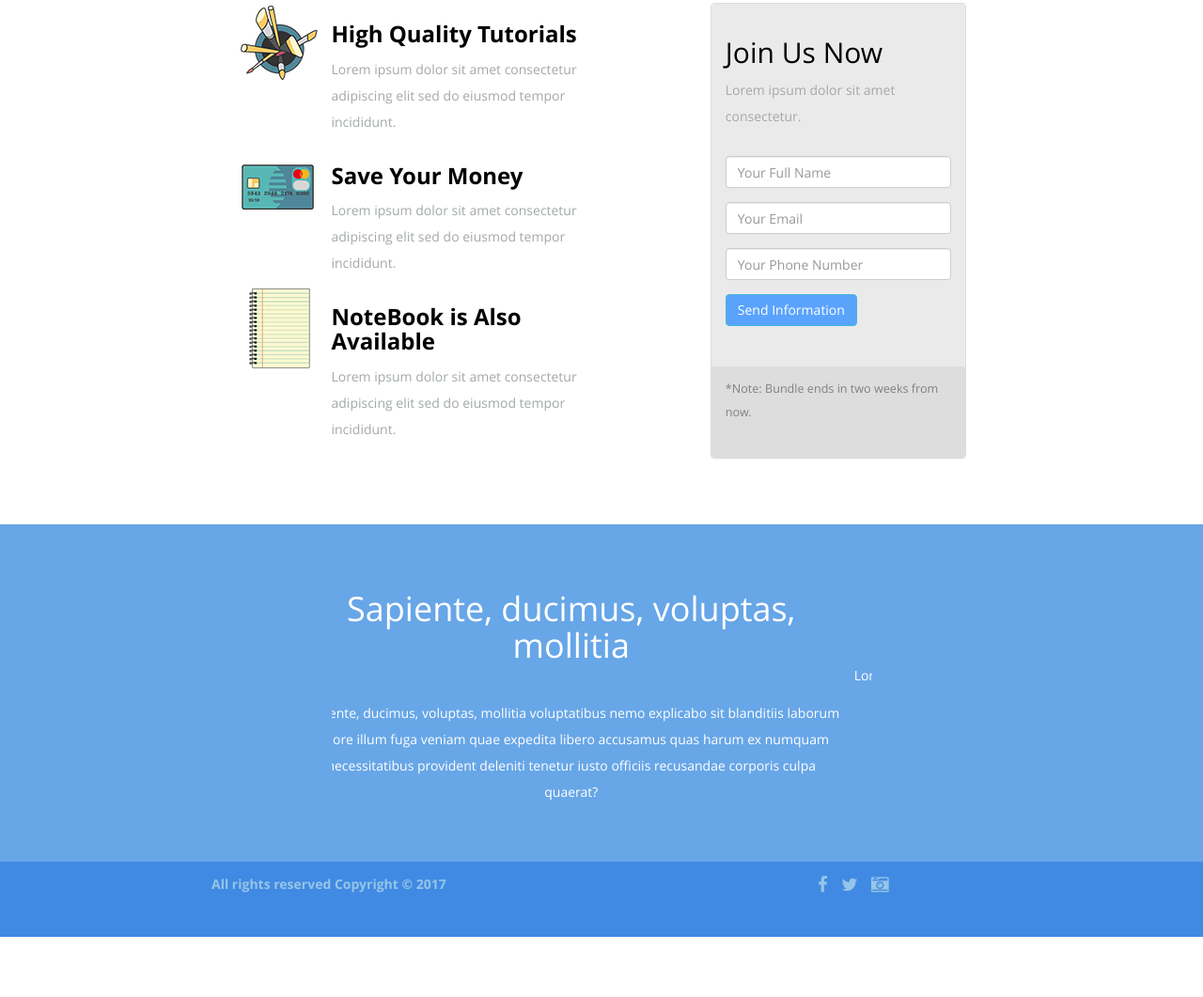
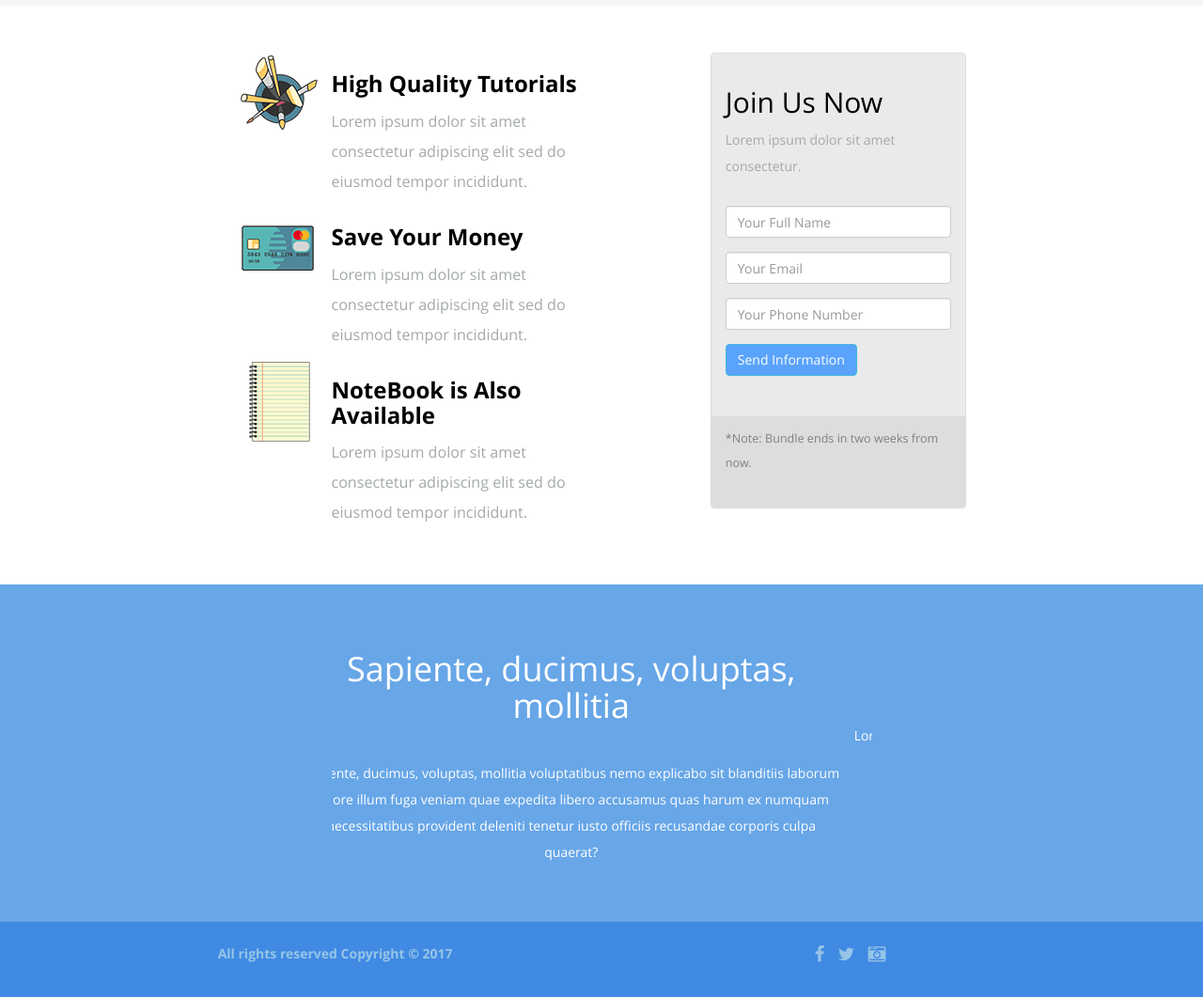
Before and after one commit to aby180182/aby180182.github.io, a plain HTML site: page index.html in a window 1280 px wide. Shown: the part 2264-3325 px from the top of the page at 94% size. Before the commit the page ends 3261 px from the top, so only its background shows below. Drawn offline with nearby package versions, Linux system fonts and the light colour scheme.

Commit message:
Add files via upload

```diff
--- a/main.css
+++ b/main.css
@@ -37,18 +37,9 @@ A:hover{
  }
 
 
-
- .form-part{
-     padding: 50px;
-     position: relative;
-     width: 100%;
-    color: #a4a9a9;
-     background-color: white;
- }
-
  .footer1{
 
-     padding: 10px;
+     padding: 20px;
     font-weight: bold;
     color: #96c5e8;
     height: 80px;
@@ -79,3 +70,12 @@ background-color: #59a3fc;
 .btn-info:hover {
     background-color: #408ae3;
 }
+
+.size115-text{
+    font-size: 115%;
+}
+
+
+.bg-carousel{
+    background-color: green;
+}
```
